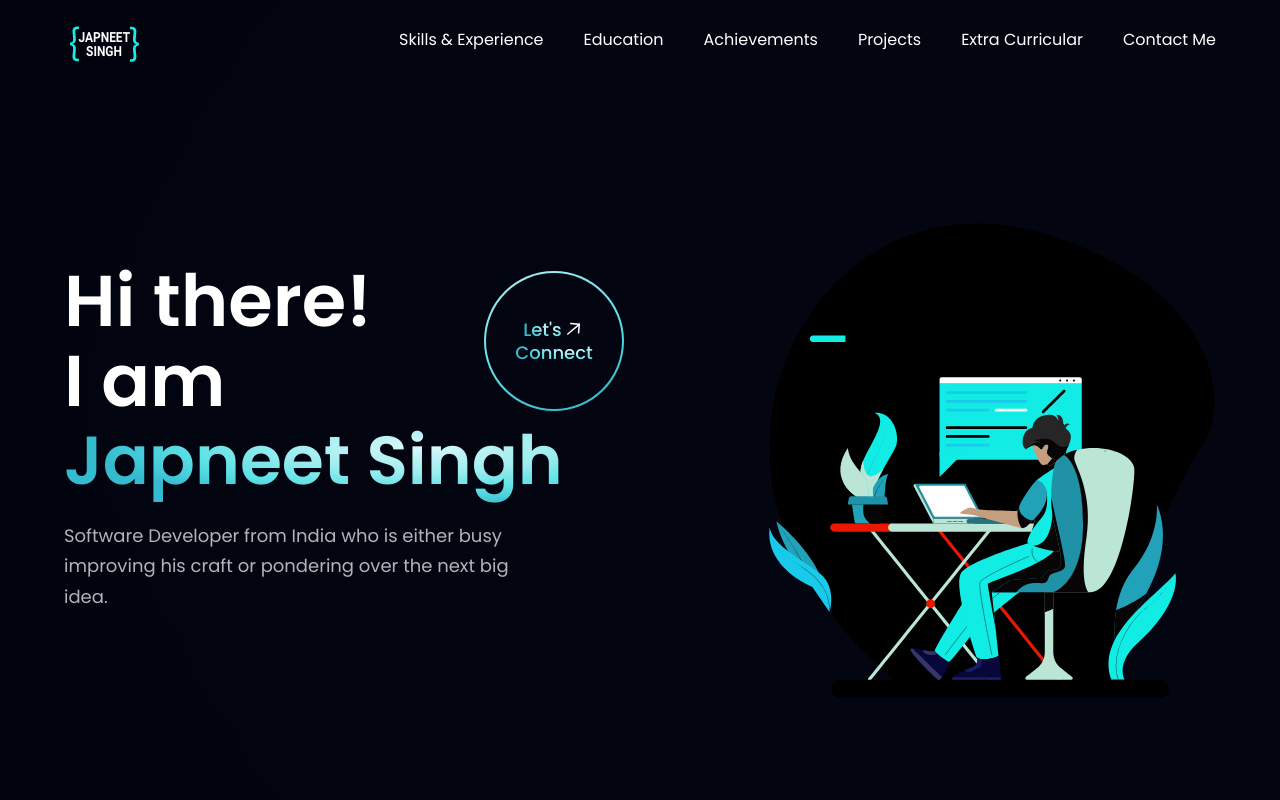
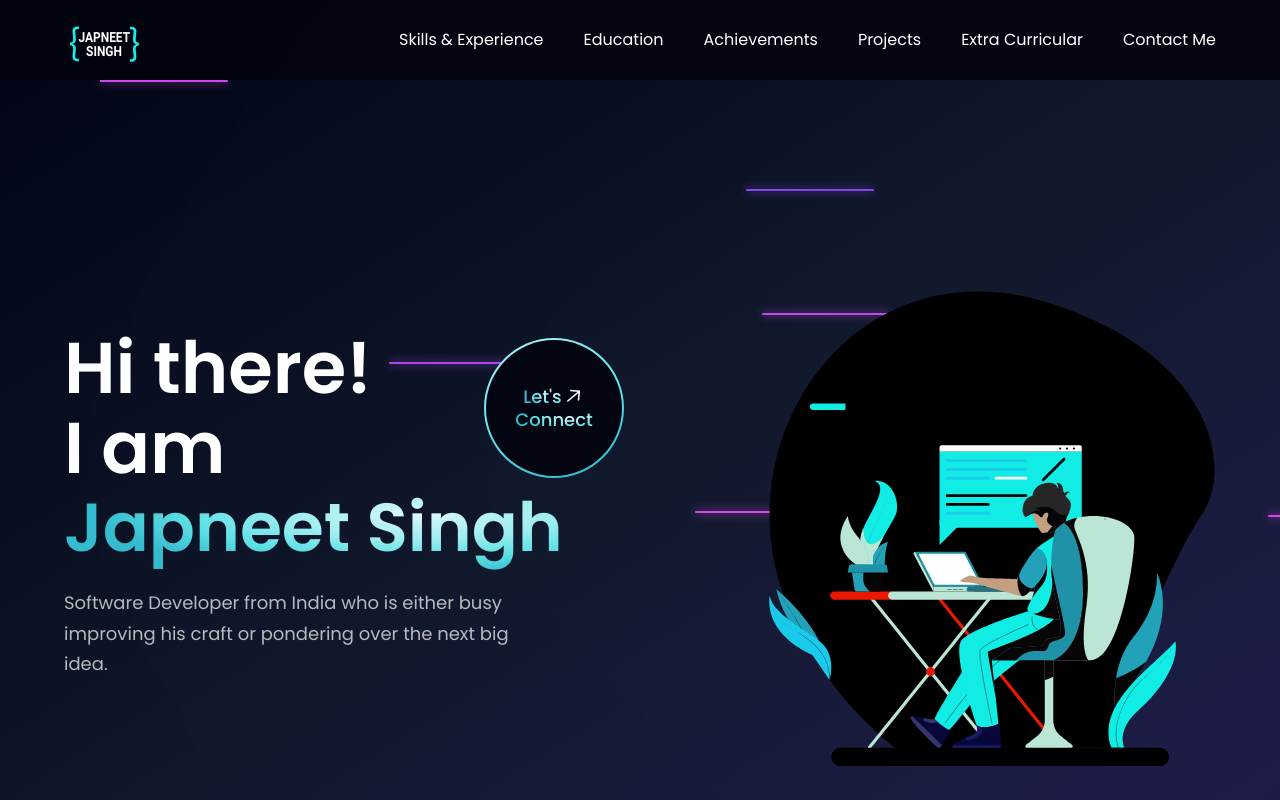
Before and after one commit to Orcus01/Portfolio, a React (Vite) app: page / in a window 1280 px wide. Shown: the top 800 px of the page. Built offline with nearby package versions, Linux system fonts and the light colour scheme.

Commit message:
Updates 5

```diff
--- a/src/App.jsx
+++ b/src/App.jsx
@@ -15,7 +15,8 @@ import {
   Achievements,
 } from "./components";
 
-import BackgroundParticles from "./components/BackgroundParticles.jsx";
+// 🌈 Import Exploding Beams Background
+import { BackgroundBeamsWithCollision } from "./components/ui/shadcn-io/background-beams-with-collision";
 
 const App = () => {
   const [isLoading, setIsLoading] = React.useState(true);
@@ -28,7 +29,7 @@ const App = () => {
   }, []);
 
   return (
-    <div className="bg-primary w-full overflow-hidden">
+    <div className="bg-primary w-full overflow-hidden relative min-h-screen">
       <AnimatePresence>
         {isLoading ? (
           <Loading key="loading" />
@@ -39,25 +40,28 @@ const App = () => {
             animate={{ opacity: 1 }}
             transition={{ duration: 0.75, delay: 0.5 }}
           >
-            {/* Navbar */}
+            {/* 🧭 Navbar */}
             <div className={`${styles.paddingX} ${styles.flexCenter}`}>
               <div className={`${styles.boxWidth}`}>
                 <Navbar />
               </div>
             </div>
 
-            {/* Hero Section with Particles */}
+            {/* 💫 Hero Section with Exploding Beams */}
             <div
-              className={`bg-primary ${styles.flexStart} relative`}
-              style={{ minHeight: "100vh" }} // full-screen hero
+              className={`bg-primary relative flex flex-col justify-center`}
+              style={{ minHeight: "100vh" }}
             >
-              <BackgroundParticles /> {/* animated background */}
-              <div className={`${styles.boxWidth}`}>
+              {/* Background animation */}
+              <BackgroundBeamsWithCollision className="absolute inset-0 -z-10" />
+
+              {/* Hero content */}
+              <div className={`${styles.boxWidth} relative z-20`}>
                 <Hero />
               </div>
             </div>
 
-            {/* Skills + Education */}
+            {/* ⚙️ Skills & Education */}
             <div
               className={`bg-primary ${styles.flexCenter} ${styles.paddingX}`}
             >
@@ -67,10 +71,10 @@ const App = () => {
               </div>
             </div>
 
-            {/* Achievements */}
+            {/* 🏆 Achievements */}
             <Achievements />
 
-            {/* Projects + Extra Curricular */}
+            {/* 🚀 Projects & Extra Curricular */}
             <div
               className={`bg-primary ${styles.flexCenter} ${styles.paddingX}`}
             >
@@ -80,7 +84,7 @@ const App = () => {
               </div>
             </div>
 
-            {/* Footer */}
+            {/* 🦶 Footer */}
             <Footer />
           </motion.section>
         )}
--- a/src/components/BackgroundParticles.jsx
+++ b/src/components/BackgroundParticles.jsx
@@ -1,49 +1,28 @@
-import Particles from "react-tsparticles";
+// src/components/BackgroundParticles.jsx
+import React from "react";
 
-export default function BackgroundParticles() {
+/**
+ * Non-intrusive background beams.
+ * - absolute & pointer-events-none so it doesn't affect layout or clicks
+ * - z-0 so it sits below content that you mark z-10
+ */
+const BackgroundParticles = ({ className = "" }) => {
   return (
-    <Particles
-      id="tsparticles"
-      options={{
-        background: {
-          color: "transparent", // ✅ keep your theme background
-        },
-        fpsLimit: 60,
-        particles: {
-          number: { value: 60, density: { enable: true, area: 800 } },
-          color: { value: "#00f5d4" }, // ✅ neon cyan
-          links: {
-            enable: true,
-            color: "#00f5d4",
-            distance: 150,
-            opacity: 0.4,
-            width: 1,
-          },
-          move: { enable: true, speed: 1, outModes: { default: "out" } },
-          opacity: { value: 0.6 },
-          size: { value: { min: 2, max: 4 } },
-        },
-        interactivity: {
-          detectsOn: "window", // ✅ detect mouse/touch without blocking UI
-          events: {
-            onHover: { enable: true, mode: "repulse" }, // particles move away on hover/touch
-            resize: true,
-          },
-          modes: {
-            repulse: { distance: 100, duration: 0.4 },
-          },
-        },
-        detectRetina: true,
-      }}
-      style={{
-        position: "absolute",
-        top: 0,
-        left: 0,
-        width: "100%",
-        height: "100%",
-        zIndex: 0,            // ✅ behind your content
-        pointerEvents: "none" // ✅ buttons/links stay clickable
-      }}
-    />
+    <div
+      aria-hidden="true"
+      className={`absolute inset-0 z-0 pointer-events-none overflow-hidden ${className}`}
+    >
+      {/* soft blurred glow layer */}
+      <div className="absolute inset-0 bg-gradient-to-r from-purple-900 via-slate-900 to-black opacity-60 blur-3xl" />
+
+      {/* animated beams */}
+      <div className="absolute inset-0">
+        <div className="absolute left-[-50%] w-[200%] top-[22%] h-[2px] bg-gradient-to-r from-pink-400 to-indigo-500 opacity-40 animate-slide-6s" />
+        <div className="absolute left-[-50%] w-[200%] top-[50%] h-[2px] bg-gradient-to-r from-violet-400 to-pink-400 opacity-30 animate-slide-10s" />
+        <div className="absolute left-[-50%] w-[200%] top-[78%] h-[2px] bg-gradient-to-r from-cyan-400 to-blue-500 opacity-20 animate-slide-14s" />
+      </div>
+    </div>
   );
-}
+};
+
+export default BackgroundParticles;
--- /dev/null
+++ b/src/components/ui/shadcn-io/background-beams-with-collision.jsx
@@ -0,0 +1,140 @@
+import React, { useEffect, useRef, useState } from "react";
+import { motion } from "framer-motion";
+
+export const BackgroundBeamsWithCollision = ({ className = "", children }) => {
+  const containerRef = useRef(null);
+  const [beams, setBeams] = useState([]);
+  const [particles, setParticles] = useState([]);
+
+  // Spawn beams
+  useEffect(() => {
+    const spawnBeam = () => {
+      const angle = Math.random() * Math.PI * 2;
+      const speed = 0.8 + Math.random() * 0.4;
+      const color = `hsl(${260 + Math.random() * 40}, 80%, 60%)`;
+      setBeams((prev) => [
+        ...prev,
+        {
+          id: Math.random(),
+          x: 50,
+          y: 50,
+          dx: Math.cos(angle) * speed,
+          dy: Math.sin(angle) * speed,
+          color,
+        },
+      ]);
+    };
+    const interval = setInterval(spawnBeam, 500);
+    return () => clearInterval(interval);
+  }, []);
+
+  // Animate beams + detect collisions
+  useEffect(() => {
+    const interval = setInterval(() => {
+      if (!containerRef.current) return;
+      setBeams((prevBeams) =>
+        prevBeams.flatMap((beam) => {
+          let { x, y, dx, dy, color } = beam;
+          x += dx;
+          y += dy;
+
+          let collided = false;
+          if (x < 0 || x > 100) {
+            dx *= -1;
+            collided = true;
+          }
+          if (y < 0 || y > 100) {
+            dy *= -1;
+            collided = true;
+          }
+
+          if (collided) {
+            spawnExplosion(x, y, color);
+          }
+
+          return { ...beam, x, y, dx, dy };
+        })
+      );
+    }, 50);
+    return () => clearInterval(interval);
+  }, []);
+
+  // Particle explosion
+  const spawnExplosion = (x, y, color) => {
+    const newParticles = Array.from({ length: 20 }).map(() => {
+      const angle = Math.random() * Math.PI * 2;
+      const speed = 0.3 + Math.random() * 0.7;
+      return {
+        id: Math.random(),
+        x,
+        y,
+        dx: Math.cos(angle) * speed,
+        dy: Math.sin(angle) * speed,
+        color,
+        opacity: 1,
+      };
+    });
+    setParticles((prev) => [...prev, ...newParticles]);
+  };
+
+  // Move and fade particles
+  useEffect(() => {
+    const interval = setInterval(() => {
+      setParticles((prev) =>
+        prev
+          .map((p) => ({
+            ...p,
+            x: p.x + p.dx,
+            y: p.y + p.dy,
+            opacity: p.opacity - 0.03,
+          }))
+          .filter((p) => p.opacity > 0)
+      );
+    }, 50);
+    return () => clearInterval(interval);
+  }, []);
+
+  return (
+    <div
+      ref={containerRef}
+      className={`absolute inset-0 overflow-hidden bg-gradient-to-br from-slate-950 via-slate-900 to-indigo-950 ${className}`}
+      style={{
+        pointerEvents: "none",
+        zIndex: 0,
+      }}
+    >
+      {/* Beams */}
+      {beams.map((beam) => (
+        <motion.div
+          key={beam.id}
+          className="absolute h-[2px] w-[10%] rounded-full"
+          style={{
+            left: `${beam.x}%`,
+            top: `${beam.y}%`,
+            background: beam.color,
+            boxShadow: `0 0 10px ${beam.color}`,
+          }}
+        />
+      ))}
+
+      {/* Particles */}
+      {particles.map((p) => (
+        <motion.div
+          key={p.id}
+          className="absolute w-[2px] h-[2px] rounded-full"
+          style={{
+            left: `${p.x}%`,
+            top: `${p.y}%`,
+            background: p.color,
+            opacity: p.opacity,
+          }}
+        />
+      ))}
+
+      {/* Optional children */}
+      <div className="relative z-10">{children}</div>
+    </div>
+  );
+};
+
+export default BackgroundBeamsWithCollision;
```
Also changed, not shown: src/index.css (line endings or trailing spaces).
